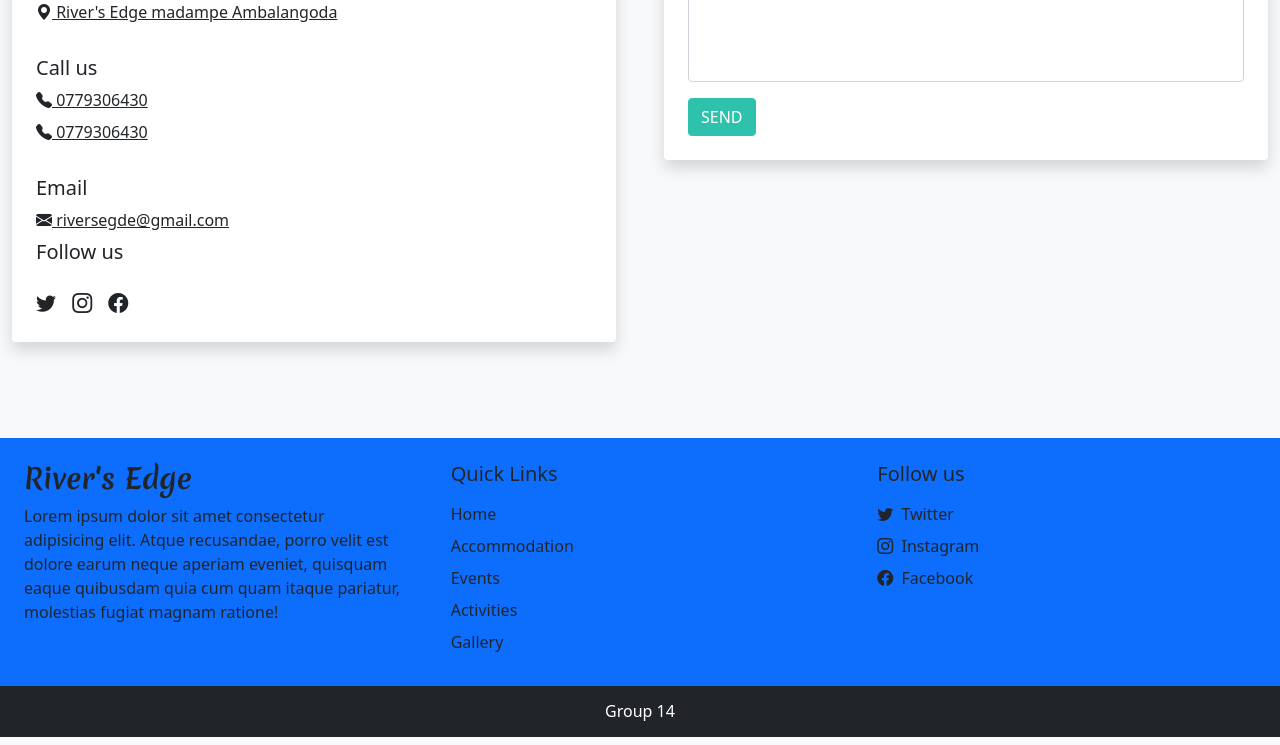
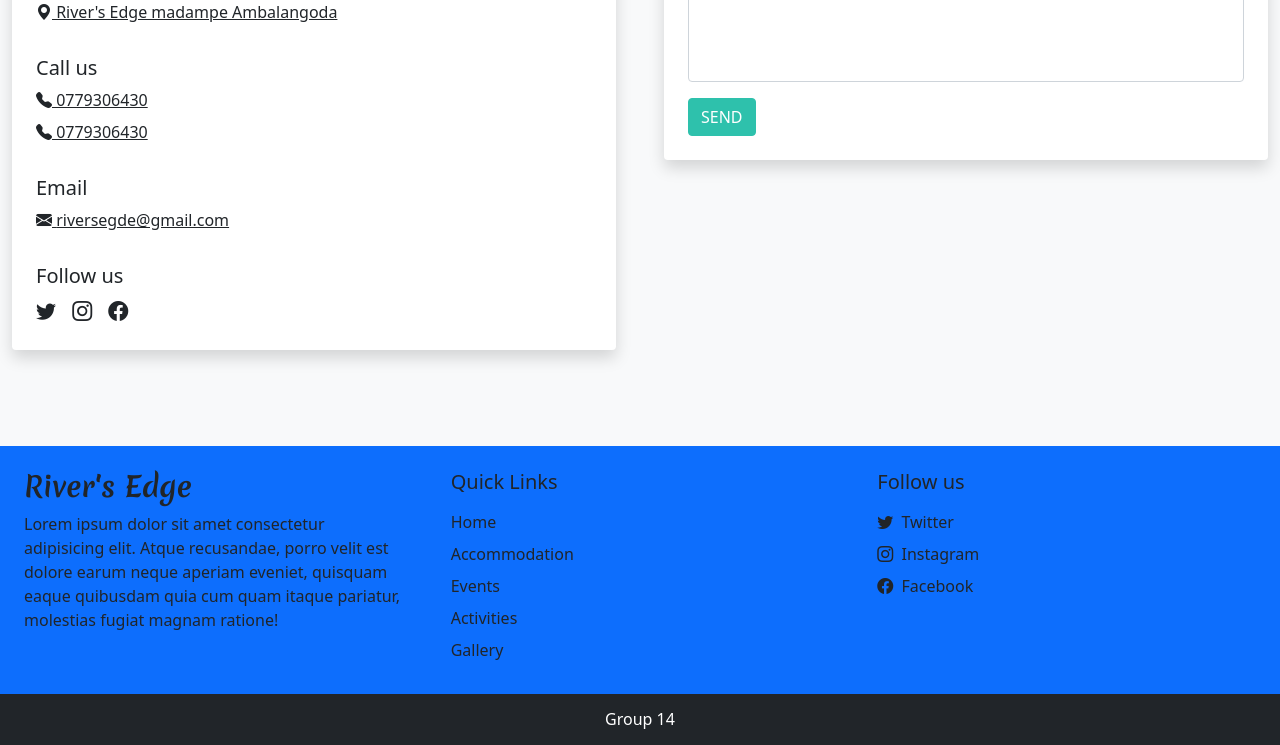
Before and after one commit to SandeepaMapa/HB, a PHP site: page /contact.php in a window 1280 px wide. Shown: the part 670-1415 px from the top of the page. Run offline with PHP 8.4, Linux system fonts and the light colour scheme; some libraries are stand-ins or nearby versions.

Commit message:
add info

```diff
--- a/contact.php
+++ b/contact.php
@@ -54,7 +54,7 @@ Lorem ipsum dolor sit amet consectetur adipisicing elit.
 
 
 
-     <h5 class="mb-4">Follow us</h5>
+     <h5 class="mt-4">Follow us</h5>
       <a href="#" class="d-inline-block text-dark fs-5 me-2 ">
           <i class="bi bi-twitter me-1 "></i>
       </a>
```
